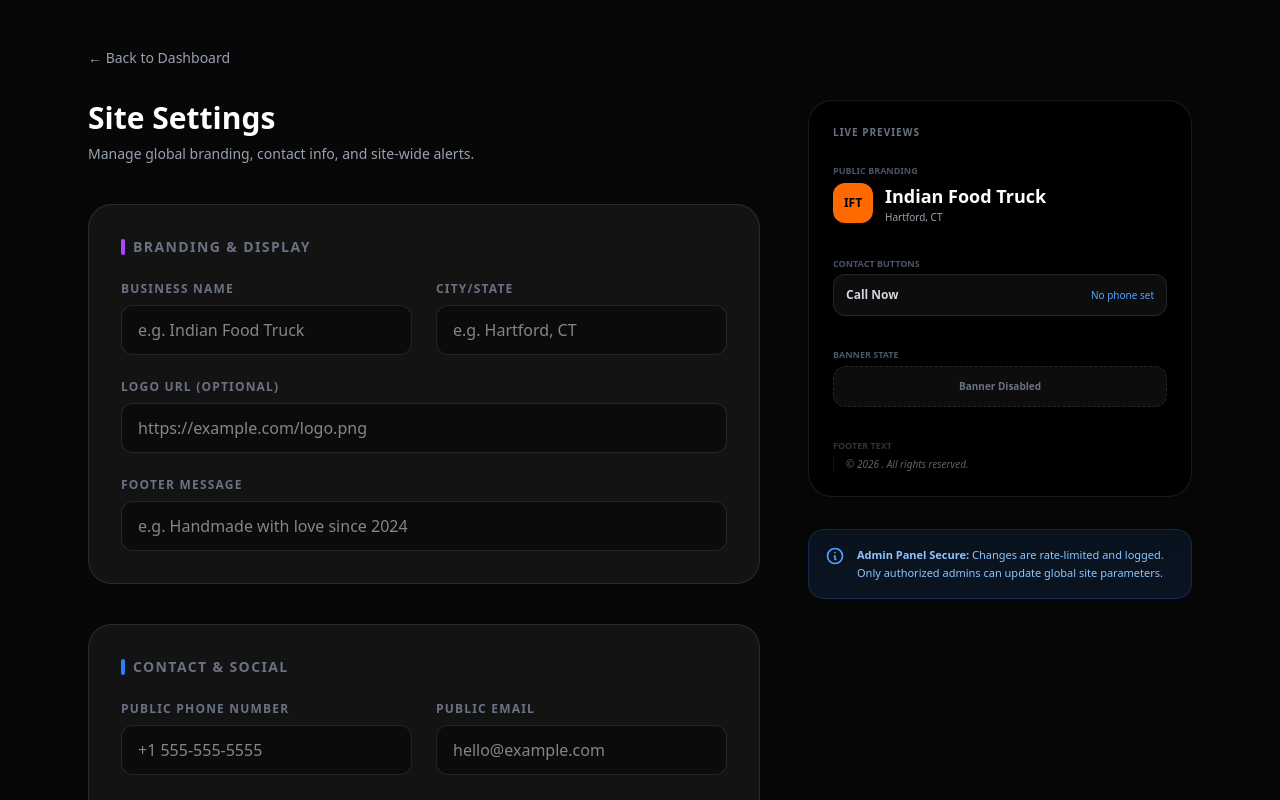
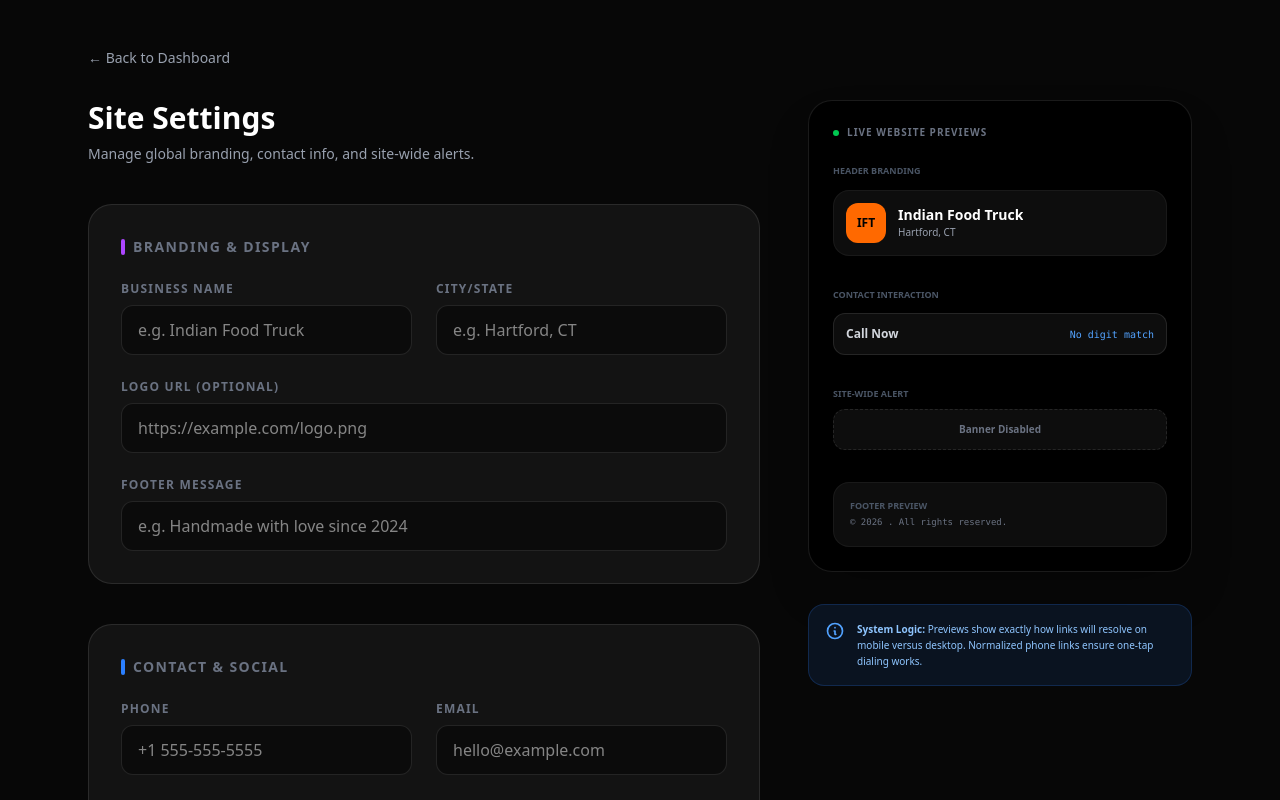
Before and after one commit to tejamahesh1433/indian-food-truck-site, a Next.js app: page /admin/settings in a window 1280 px wide. Shown: the top 800 px of the page. Built offline with nearby package versions, Linux system fonts and the light colour scheme; no server answers; the database is empty.

Commit message:
feat: Final Settings UI refinements, dirty state badge, and normalization

```diff
--- a/src/app/admin/settings/page.tsx
+++ b/src/app/admin/settings/page.tsx
@@ -2,6 +2,14 @@
 
 import { useEffect, useState, useMemo } from "react";
 import Link from "next/link";
+
+// Helper to normalize phone for tel: links
+const normalizePhone = (p: string) => {
+    const digits = p.replace(/\D/g, "");
+    if (digits.length === 10) return `+1${digits}`;
+    if (digits.startsWith("1") && digits.length === 11) return `+${digits}`;
+    return digits ? `+${digits}` : "";
+};
 
 type SettingsForm = {
     phone: string;
@@ -63,14 +71,23 @@ export default function AdminSettingsPage() {
     }, []);
 
     const hasChanges = useMemo(() => {
-        return initialForm && JSON.stringify(form) !== JSON.stringify(initialForm);
+        if (!initialForm) return false;
+        return (
+            form.phone !== initialForm.phone ||
+            form.instagramUrl !== initialForm.instagramUrl ||
+            form.publicEmail !== initialForm.publicEmail ||
+            form.businessName !== initialForm.businessName ||
+            form.cityState !== initialForm.cityState ||
+            form.footerMessage !== initialForm.footerMessage ||
+            form.bannerEnabled !== initialForm.bannerEnabled ||
+            form.bannerText !== initialForm.bannerText ||
+            form.logoUrl !== initialForm.logoUrl
+        );
     }, [form, initialForm]);
 
     const isValid = useMemo(() => {
         if (form.publicEmail && !form.publicEmail.includes("@")) return false;
-        // Require instagram.com/<handle>
         if (form.instagramUrl && (!form.instagramUrl.includes("instagram.com/") || form.instagramUrl.endsWith("instagram.com/"))) return false;
-        // Prevent saving banner enabled with empty message
         if (form.bannerEnabled && !form.bannerText.trim()) return false;
         return true;
     }, [form]);
@@ -82,14 +99,13 @@ export default function AdminSettingsPage() {
         setSaving(true);
         setStatus("idle");
         try {
-            // Trim inputs
             const sanitizedForm = {
                 ...form,
                 phone: form.phone.trim(),
                 publicEmail: form.publicEmail.trim(),
                 instagramUrl: form.instagramUrl.trim(),
                 businessName: form.businessName.trim(),
-                bannerText: form.bannerText.trim(),
+                bannerText: form.bannerEnabled ? form.bannerText.trim() : "",
             };
 
             const res = await fetch("/api/admin/settings", {
@@ -100,6 +116,7 @@ export default function AdminSettingsPage() {
             if (res.ok) {
                 setStatus("saved");
                 setInitialForm(sanitizedForm);
+                setForm(sanitizedForm); // Sync trimmed values back
                 setLastSaved(new Date().toLocaleTimeString([], { hour: '2-digit', minute: '2-digit' }));
             } else {
                 setStatus("error");
@@ -112,22 +129,27 @@ export default function AdminSettingsPage() {
     }
 
     function handleReset() {
-        if (initialForm) {
-            setForm(initialForm);
-        }
+        if (initialForm) setForm(initialForm);
     }
 
     if (loading) return <div className="p-10 text-white text-center">Loading Settings...</div>;
 
     return (
         <main className="mx-auto max-w-6xl px-6 py-12 text-white">
-            <div className="flex items-center justify-between mb-8">
+            <div className="flex flex-wrap items-center justify-between mb-8 gap-4">
                 <Link href="/admin" className="text-sm font-medium text-gray-400 hover:text-white transition">
                     ← Back to Dashboard
                 </Link>
-                {lastSaved && (
-                    <span className="text-xs text-gray-500 italic">Last saved: {lastSaved}</span>
-                )}
+                <div className="flex items-center gap-3">
+                    {hasChanges && (
+                        <span className="bg-orange-500/10 text-orange-400 text-[10px] font-bold uppercase tracking-wider px-2 py-1 rounded border border-orange-500/20 animate-pulse">
+                            Unsaved Changes
+                        </span>
+                    )}
+                    {lastSaved && (
+                        <span className="text-xs text-gray-500 italic">Last saved: {lastSaved}</span>
+                    )}
+                </div>
             </div>
 
             <div className="flex flex-col lg:flex-row gap-12">
@@ -142,7 +164,7 @@ export default function AdminSettingsPage() {
                                 onClick={handleReset}
                                 className="text-xs font-bold uppercase tracking-widest text-gray-500 hover:text-white transition pb-1 border-b border-white/10"
                             >
-                                Reset to Defaults
+                                Discard Changes
                             </button>
                         )}
                     </header>
@@ -204,7 +226,7 @@ export default function AdminSettingsPage() {
 
                             <div className="grid grid-cols-1 md:grid-cols-2 gap-6">
                                 <div>
-                                    <label className="block text-xs font-bold uppercase tracking-widest text-gray-500 mb-2">Public Phone Number</label>
+                                    <label className="block text-xs font-bold uppercase tracking-widest text-gray-500 mb-2">Phone</label>
                                     <input
                                         value={form.phone}
                                         onChange={e => setForm({ ...form, phone: e.target.value })}
@@ -213,7 +235,7 @@ export default function AdminSettingsPage() {
                                     />
                                 </div>
                                 <div>
-                                    <label className="block text-xs font-bold uppercase tracking-widest text-gray-500 mb-2">Public Email</label>
+                                    <label className="block text-xs font-bold uppercase tracking-widest text-gray-500 mb-2">Email</label>
                                     <input
                                         type="email"
                                         value={form.publicEmail}
@@ -224,9 +246,9 @@ export default function AdminSettingsPage() {
                                 </div>
                                 <div className="md:col-span-2">
                                     <label className="block text-xs font-bold uppercase tracking-widest text-gray-500 mb-2 flex items-center justify-between">
-                                        Instagram URL
+                                        Instagram handle URL
                                         {form.instagramUrl && (!form.instagramUrl.includes("instagram.com/") || form.instagramUrl.endsWith("instagram.com/")) && (
-                                            <span className="text-red-400 text-[10px]">Provide full profile URL (e.g. instagram.com/handle)</span>
+                                            <span className="text-red-400 text-[10px]">Provide full handle URL</span>
                                         )}
                                     </label>
                                     <input
@@ -255,7 +277,7 @@ export default function AdminSettingsPage() {
                                 </button>
                             </div>
 
-                            <div className={`transition-all duration-300 ${form.bannerEnabled ? 'opacity-100 max-h-40' : 'opacity-30 max-h-40 pointer-events-none'}`}>
+                            <div className={`transition-all duration-300 ${form.bannerEnabled ? 'opacity-100 max-h-60' : 'opacity-30 max-h-60'}`}>
                                 <label className="block text-xs font-bold uppercase tracking-widest text-gray-500 mb-2 flex items-center justify-between">
                                     Banner Message
                                     {form.bannerEnabled && !form.bannerText.trim() && (
@@ -263,74 +285,86 @@ export default function AdminSettingsPage() {
                                     )}
                                 </label>
                                 <textarea
+                                    disabled={!form.bannerEnabled}
                                     value={form.bannerText}
                                     onChange={e => setForm({ ...form, bannerText: e.target.value })}
                                     className={`w-full bg-black/40 border rounded-xl px-4 py-3 outline-none transition h-24 resize-none ${form.bannerEnabled && !form.bannerText.trim() ? 'border-red-500/50' : 'border-white/10 focus:border-orange-500/50'}`}
-                                    placeholder="e.g. Custom catering now available for weddings!"
+                                    placeholder="e.g. Closed for Diwali!"
                                 />
                             </div>
                         </section>
 
                         <div className="pt-4 flex items-center gap-4">
                             <button
+                                type="submit"
                                 disabled={saving || !hasChanges || !isValid}
-                                className="bg-white text-black px-10 py-4 rounded-2xl font-bold hover:bg-gray-200 transition disabled:opacity-30 flex items-center gap-3 shadow-xl shadow-white/5"
+                                className="bg-white text-black px-10 py-4 rounded-2xl font-bold hover:bg-gray-200 transition disabled:opacity-30 disabled:cursor-not-allowed flex items-center gap-3 shadow-xl"
                             >
-                                {saving ? "Saving Settings..." : "Save Settings"}
-                                {!saving && hasChanges && <span className="w-2 h-2 rounded-full bg-black animate-pulse" />}
+                                {saving ? "Saving..." : "Save Settings"}
+                                {!saving && hasChanges && <span className="w-2 h-2 rounded-full bg-orange-500 animate-pulse" />}
                             </button>
-                            {status === "saved" && <span className="text-green-400 text-sm font-medium animate-bounce">Saved Successfully!</span>}
-                            {status === "error" && <span className="text-red-400 text-sm font-medium">Failed to save settings.</span>}
+                            {status === "saved" && <span className="text-green-400 text-sm font-medium">Settings Updated!</span>}
+                            {status === "error" && <span className="text-red-400 text-sm font-medium">Error saving changes.</span>}
                         </div>
                     </form>
                 </div>
 
-                {/* Right Side: Previews */}
+                {/* Previews Sidebar */}
                 <div className="w-full lg:w-96 space-y-8">
                     <div className="sticky top-12 space-y-8">
-                        <section className="bg-black border border-white/10 rounded-3xl p-6 shadow-2xl relative overflow-hidden group">
-                            <h3 className="text-[10px] font-bold uppercase tracking-widest text-gray-500 mb-6">Live Previews</h3>
+                        <section className="bg-black border border-white/10 rounded-3xl p-6 shadow-2xl overflow-hidden">
+                            <h3 className="text-[10px] font-bold uppercase tracking-widest text-gray-500 mb-6 flex items-center gap-2">
+                                <span className="w-1.5 h-1.5 rounded-full bg-green-500" />
+                                Live Website Previews
+                            </h3>
 
-                            <div className="space-y-8 text-center sm:text-left">
-                                {/* Branding Preview */}
+                            <div className="space-y-8">
+                                {/* Logo & Branding Preview */}
                                 <div className="space-y-3">
-                                    <div className="text-[9px] font-bold uppercase text-gray-600 mb-1">Public Branding</div>
-                                    <div className="flex items-center gap-3">
+                                    <div className="text-[9px] font-bold uppercase text-gray-600">Header Branding</div>
+                                    <div className="flex items-center gap-3 p-3 bg-white/5 rounded-2xl border border-white/5">
                                         {form.logoUrl ? (
-                                            <img src={form.logoUrl} className="h-10 w-10 rounded-xl object-contain bg-white/5 p-1" alt="Logo" />
+                                            <div className="h-10 w-10 shrink-0 bg-white/10 rounded-xl overflow-hidden flex items-center justify-center">
+                                                <img
+                                                    src={form.logoUrl}
+                                                    className="h-full w-full object-contain p-1"
+                                                    alt="Preview"
+                                                    onError={(e) => { (e.target as HTMLImageElement).style.opacity = '0' }}
+                                                />
+                                            </div>
                                         ) : (
-                                            <div className="h-10 w-10 rounded-xl bg-orange-500 flex items-center justify-center font-bold text-black text-xs">IFT</div>
+                                            <div className="h-10 w-10 shrink-0 rounded-xl bg-orange-500 flex items-center justify-center font-bold text-black text-xs">IFT</div>
                                         )}
-                                        <div className="text-left">
-                                            <div className="text-lg font-bold">{form.businessName || "Indian Food Truck"}</div>
-                                            <div className="text-[10px] text-gray-400">{form.cityState || "Hartford, CT"}</div>
+                                        <div className="overflow-hidden">
+                                            <div className="text-sm font-bold truncate">{form.businessName || "Indian Food Truck"}</div>
+                                            <div className="text-[10px] text-gray-400 truncate">{form.cityState || "Hartford, CT"}</div>
                                         </div>
                                     </div>
                                 </div>
 
                                 {/* Contact Link Previews */}
                                 <div className="space-y-3">
-                                    <div className="text-[9px] font-bold uppercase text-gray-600 mb-1">Contact Buttons</div>
+                                    <div className="text-[9px] font-bold uppercase text-gray-600">Contact Interaction</div>
                                     <div className="flex flex-col gap-2">
-                                        <a href={`tel:${form.phone}`} className="flex items-center justify-between p-3 rounded-xl bg-white/5 border border-white/10 hover:border-blue-500/30 transition group">
+                                        <a href={`tel:${normalizePhone(form.phone)}`} className="flex items-center justify-between p-3 rounded-xl bg-white/5 border border-white/10 hover:border-blue-500/30 transition">
                                             <span className="text-xs font-bold text-gray-300">Call Now</span>
-                                            <span className="text-[10px] text-blue-400">{form.phone || "No phone set"}</span>
+                                            <span className="text-[10px] text-blue-400 font-mono">{normalizePhone(form.phone) || "No digit match"}</span>
                                         </a>
                                         {form.instagramUrl && (
-                                            <a href={form.instagramUrl} target="_blank" rel="noreferrer" className="flex items-center justify-between p-3 rounded-xl bg-purple-500/10 border border-purple-500/20 hover:border-purple-500/50 transition">
-                                                <span className="text-xs font-bold text-purple-400">Instagram</span>
+                                            <div className="flex items-center justify-between p-3 rounded-xl bg-purple-500/10 border border-purple-500/20">
+                                                <span className="text-xs font-bold text-purple-400">Instagram Button</span>
                                                 <svg className="w-4 h-4 text-purple-400" fill="currentColor" viewBox="0 0 24 24"><path d="M12 2.163c3.204 0 3.584.012 4.85.07 3.252.148 4.771 1.691 4.919 4.919.058 1.265.069 1.645.069 4.849 0 3.205-.012 3.584-.069 4.849-.149 3.225-1.664 4.771-4.919 4.919-1.266.058-1.644.07-4.85.07-3.204 0-3.584-.012-4.849-.07-3.26-.149-4.771-1.699-4.919-4.92-.058-1.265-.07-1.644-.07-4.849 0-3.204.013-3.583.07-4.849.149-3.227 1.664-4.771 4.919-4.919 1.266-.057 1.645-.069 4.849-.069zm0-2.163c-3.259 0-3.667.014-4.947.072-4.358.2-6.78 2.618-6.98 6.98-.059 1.281-.073 1.689-.073 4.948 0 3.259.014 3.668.072 4.948.2 4.358 2.618 6.78 6.98 6.98 1.281.058 1.689.072 4.948.072 3.259 0 3.668-.014 4.948-.072 4.354-.2 6.782-2.618 6.979-6.98.059-1.28.073-1.689.073-4.948 0-3.259-.014-3.667-.072-4.947-.196-4.354-2.617-6.78-6.979-6.98-1.281-.059-1.69-.073-4.949-.073zm0 5.838c-3.403 0-6.162 2.759-6.162 6.162s2.759 6.163 6.162 6.163 6.162-2.759 6.162-6.163-2.759-6.162-6.162-6.162zm0 10.162c-2.209 0-4-1.79-4-4 0-2.209 1.791-4 4-4s4 1.791 4 4c0 2.21-1.791 4-4 4zm6.406-11.845c-.796 0-1.441.645-1.441 1.44s.645 1.44 1.441 1.44c.795 0 1.439-.645 1.439-1.44s-.644-1.44-1.439-1.44z" /></svg>
-                                            </a>
+                                            </div>
                                         )}
                                     </div>
                                 </div>
 
                                 {/* Banner Preview */}
                                 <div className="space-y-2">
-                                    <div className="text-[9px] font-bold uppercase text-gray-600 mb-1">Banner State</div>
+                                    <div className="text-[9px] font-bold uppercase text-gray-600">Site-wide Alert</div>
                                     {form.bannerEnabled ? (
-                                        <div className="bg-orange-500 text-black px-4 py-3 rounded-xl text-[10px] font-bold text-center animate-pulse">
-                                            {form.bannerText || "Placeholder Text..."}
+                                        <div className={`p-3 rounded-xl text-[10px] font-bold text-center transition-all ${form.bannerText.trim() ? 'bg-orange-500 text-black' : 'bg-red-500/20 text-red-400 border border-red-500/30'}`}>
+                                            {form.bannerText.trim() || "ERROR: Text Required"}
                                         </div>
                                     ) : (
                                         <div className="bg-white/5 border border-dashed border-white/10 text-gray-500 py-3 rounded-xl text-[10px] font-bold text-center">
@@ -339,22 +373,27 @@ export default function AdminSettingsPage() {
                                     )}
                                 </div>
 
-                                {/* Footer Preview */}
-                                <div className="space-y-1 opacity-60">
-                                    <div className="text-[9px] font-bold uppercase text-gray-600 mb-1">Footer Text</div>
-                                    <div className="text-[10px] text-gray-400 leading-relaxed italic border-l border-white/10 pl-3 text-left">
-                                        {form.footerMessage || `© ${new Date().getFullYear()} ${form.businessName}. All rights reserved.`}
+                                {/* Footer Fidelity Preview */}
+                                <div className="space-y-2 bg-white/5 p-4 rounded-2xl border border-white/5">
+                                    <div className="text-[9px] font-bold uppercase text-gray-600 mb-1">Footer Preview</div>
+                                    <div className="space-y-2">
+                                        {form.footerMessage && (
+                                            <div className="text-[10px] text-gray-300 italic border-l-2 border-orange-500 pl-3 leading-snug">
+                                                {form.footerMessage}
+                                            </div>
+                                        )}
+                                        <div className="text-[9px] text-gray-500 font-mono">
+                                            © {new Date().getFullYear()} {form.businessName}. All rights reserved.
+                                        </div>
                                     </div>
                                 </div>
                             </div>
                         </section>
 
-                        <div className="bg-blue-500/10 border border-blue-500/20 rounded-2xl p-4">
-                            <div className="flex gap-3">
-                                <svg className="w-5 h-5 text-blue-400 shrink-0" fill="none" viewBox="0 0 24 24" stroke="currentColor"><path strokeLinecap="round" strokeLinejoin="round" strokeWidth={2} d="M13 16h-1v-4h-1m1-4h.01M21 12a9 9 0 11-18 0 9 9 0 0118 0z" /></svg>
-                                <div className="text-[11px] text-blue-300 leading-relaxed">
-                                    <strong>Admin Panel Secure:</strong> Changes are rate-limited and logged. Only authorized admins can update global site parameters.
-                                </div>
+                        <div className="bg-blue-500/10 border border-blue-500/20 rounded-2xl p-4 flex gap-3">
+                            <svg className="w-5 h-5 text-blue-400 shrink-0" fill="none" viewBox="0 0 24 24" stroke="currentColor"><path strokeLinecap="round" strokeLinejoin="round" strokeWidth={2} d="M13 16h-1v-4h-1m1-4h.01M21 12a9 9 0 11-18 0 9 9 0 0118 0z" /></svg>
+                            <div className="text-[10px] text-blue-300 leading-relaxed">
+                                <strong>System Logic:</strong> Previews show exactly how links will resolve on mobile versus desktop. Normalized phone links ensure one-tap dialing works.
                             </div>
                         </div>
                     </div>
```
